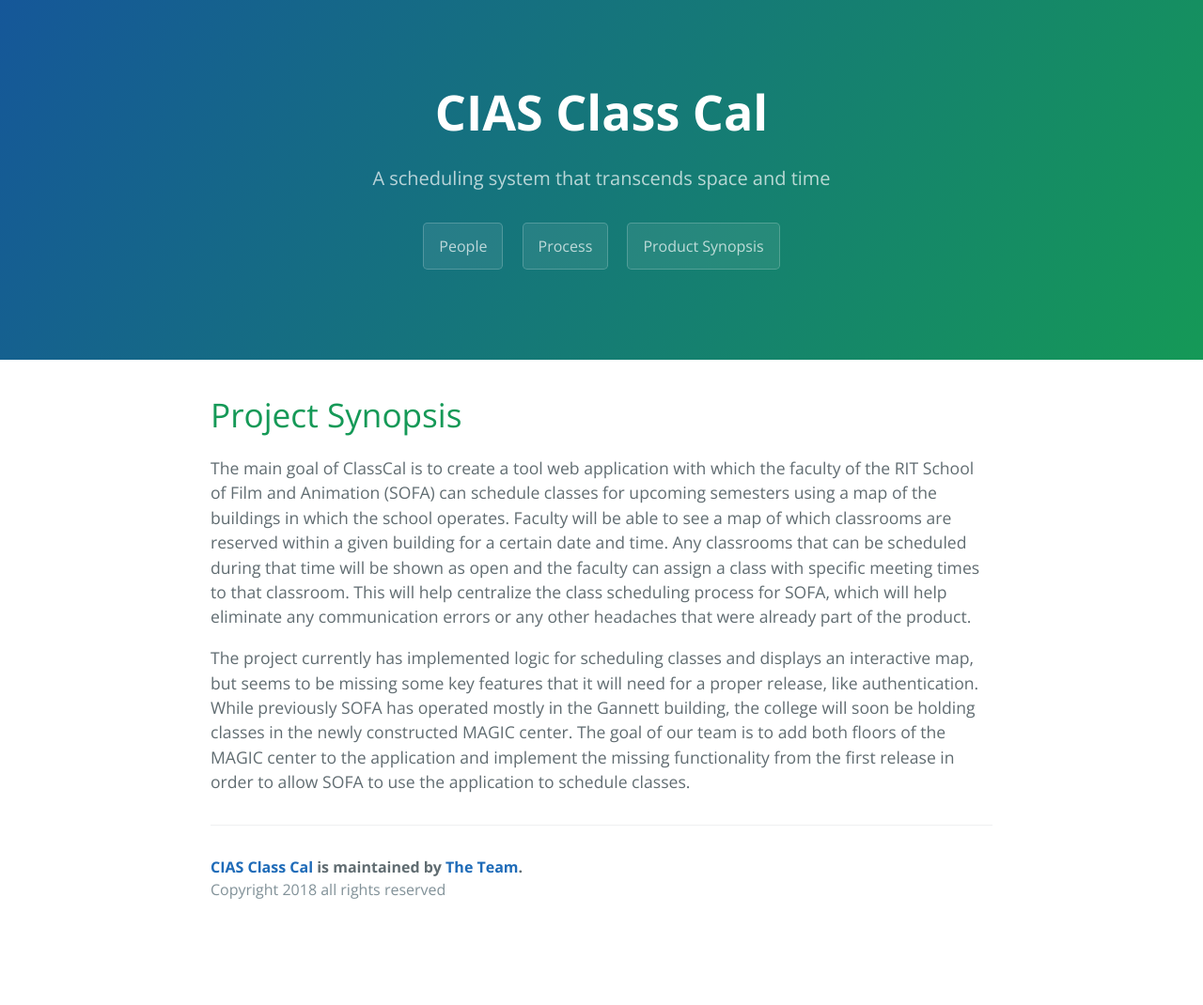
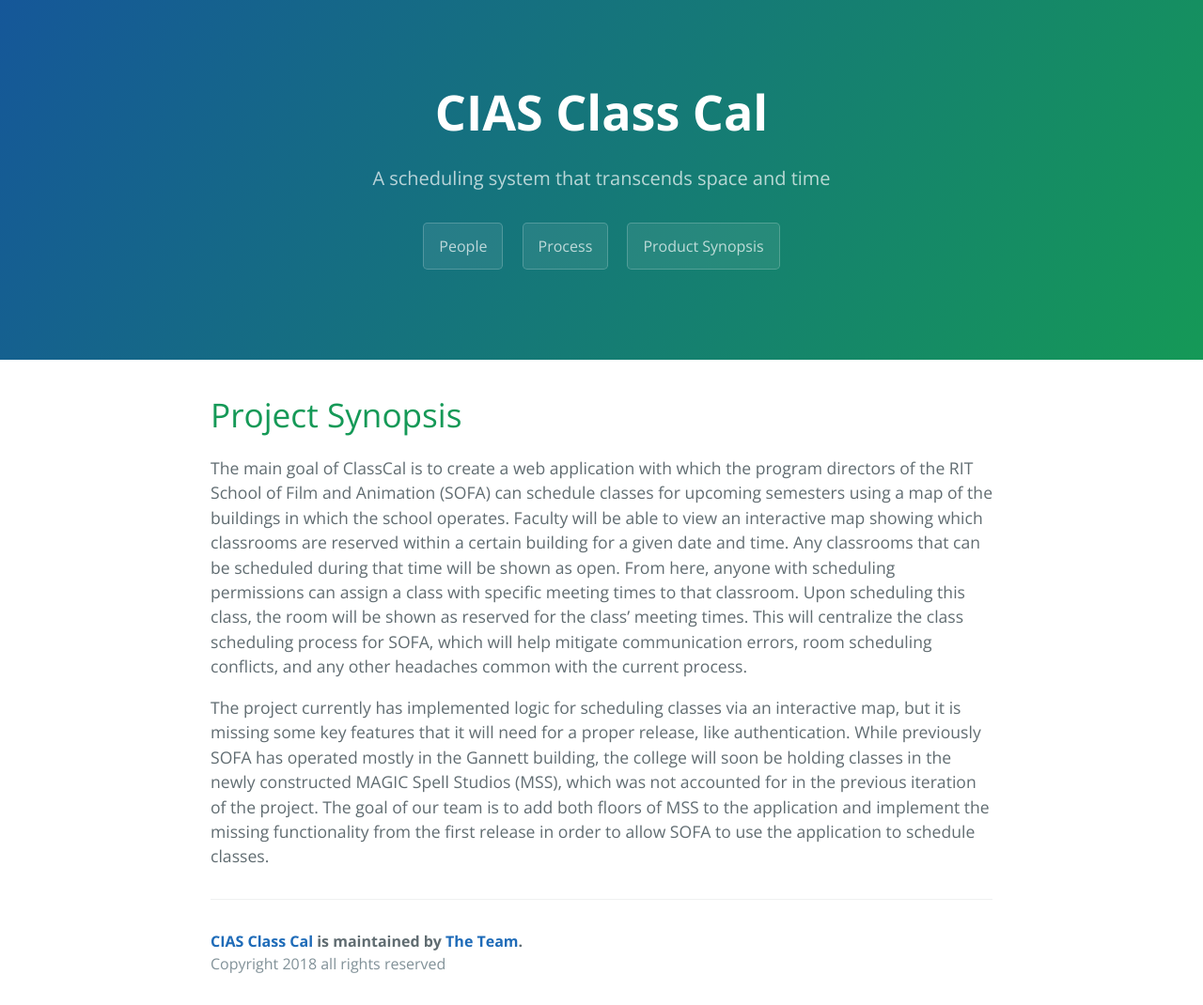
Before and after one commit to wademauger/sr-proj-site, a Jekyll site: the page built from synopsis.md, in a window 1280 px wide. Shown: the whole page at 94% size. Built offline with Jekyll 4.4.1, drawn with Linux system fonts in a browser that asks for light colours; nearby versions of some CDN libraries; before the commit the page ends 991 px from its top, so only the background shows below that.

Commit message:
Update synopsis

```diff
--- a/synopsis.md
+++ b/synopsis.md
@@ -7,6 +7,6 @@ categories: main
 
 # Project Synopsis
 
-The main goal of ClassCal is to create a tool web application with which the faculty of the RIT School of Film and Animation (SOFA) can schedule classes for upcoming semesters using a map of the buildings in which the school operates. Faculty will be able to see a map of which classrooms are reserved within a given building for a certain date and time. Any classrooms that can be scheduled during that time will be shown as open and the faculty can assign a class with specific meeting times to that classroom. This will help centralize the class scheduling process for SOFA, which will help eliminate any communication errors or any other headaches that were already part of the product.
+The main goal of ClassCal is to create a web application with which the program directors of the RIT School of Film and Animation (SOFA) can schedule classes for upcoming semesters using a map of the buildings in which the school operates. Faculty will be able to view an interactive map showing which classrooms are reserved within a certain building for a given date and time. Any classrooms that can be scheduled during that time will be shown as open. From here, anyone with scheduling permissions can assign a class with specific meeting times to that classroom. Upon scheduling this class, the room will be shown as reserved for the class’ meeting times. This will centralize the class scheduling process for SOFA, which will help mitigate communication errors, room scheduling conflicts, and any other headaches common with the current process.
 
-The project currently has implemented logic for scheduling classes and displays an interactive map, but seems to be missing some key features that it will need for a proper release, like authentication. While previously SOFA has operated mostly in the Gannett building, the college will soon be holding classes in the newly constructed MAGIC center. The goal of our team is to add both floors of the MAGIC center to the application and implement the missing functionality from the first release in order to allow SOFA to use the application to schedule classes.
+The project currently has implemented logic for scheduling classes via an interactive map, but it is missing some key features that it will need for a proper release, like authentication. While previously SOFA has operated mostly in the Gannett building, the college will soon be holding classes in the newly constructed MAGIC Spell Studios (MSS), which was not accounted for in the previous iteration of the project. The goal of our team is to add both floors of MSS to the application and implement the missing functionality from the first release in order to allow SOFA to use the application to schedule classes.
```
Also changed, not shown: product.md (deleted, +0 -33 lines).
